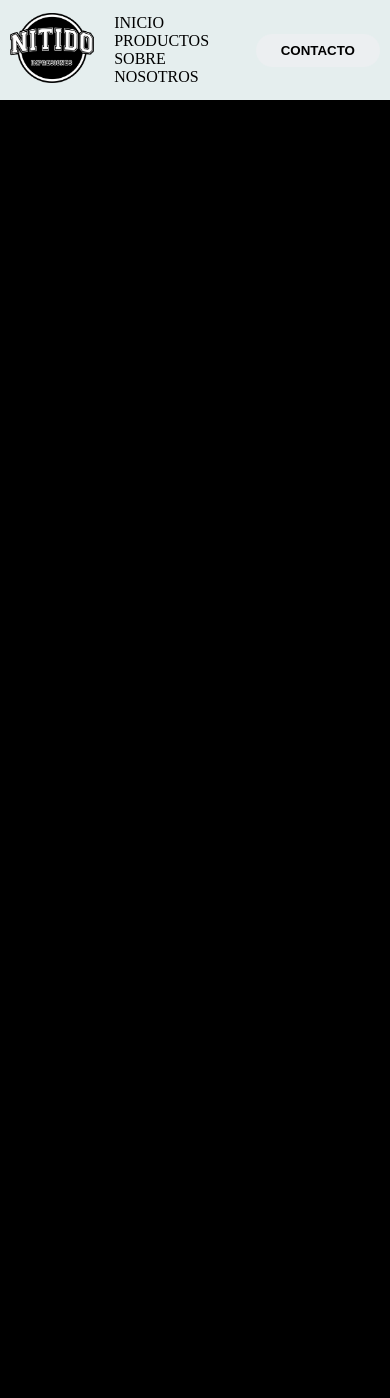
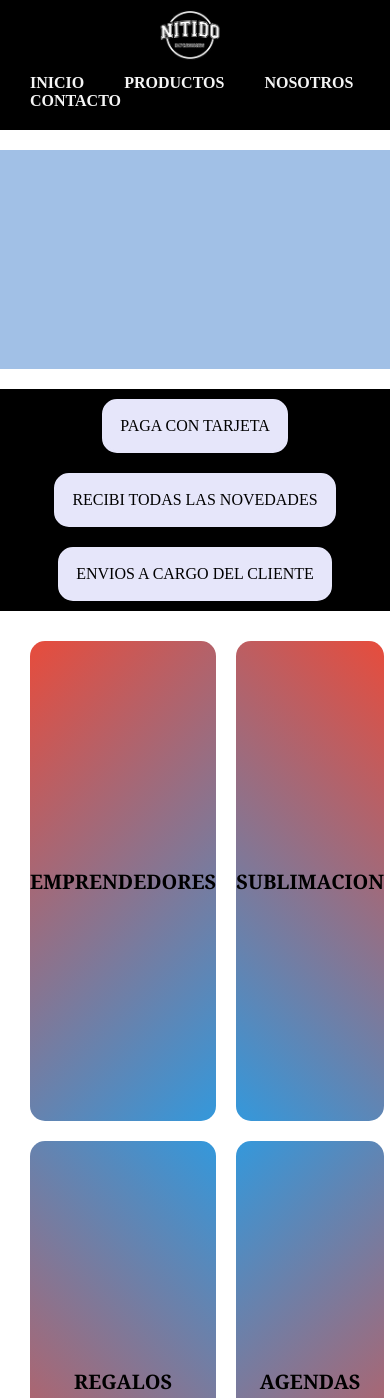
Before and after one commit to LucasPeraltaa/ProyectoFinal-CH, a website: page index.html in a window 390 px wide. Shown: the top 1398 px of the page. Before the commit the page ends 844 px from the top, so only its background shows below. Drawn offline with Linux system fonts and the light colour scheme.

Commit message:
Modificamos el nav, agregamos portada y creamos una grilla que nos direccionará a las diferentes tiendas

```diff
--- a/index.html
+++ b/index.html
@@ -27,17 +27,45 @@
 <body>
     <header>
         <div class="logo">
-            <a href="index.html"><img src="./img/logo.png" alt="logo nitido"></a>
-        </div>
+        <a href="index.html"><img src="./img/logo.png" alt="logo nitido"></a>
+    </div>
         <nav>
-            <ul class="nav-links">
-                <li><a href="#">INICIO</a></li>
-                <li><a href="#">PRODUCTOS</a></li>
-                <li><a href="#">SOBRE NOSOTROS</a></li>
+            <ul>
+                <li><a href="index.html">INICIO</a></li>
+                <li><a href="#productos">PRODUCTOS</a></li>
+                <li><a href="#nosotros">NOSOTROS</a></li>
+                <li><a href="html/contacto.html">CONTACTO</a></li>
             </ul>
         </nav>
-        <a href="#" class="btn"><button>CONTACTO</button></a>
     </header>
+
+    <main>
+        <div class="portada">
+            <img src="img/carousel1.png" alt="portada">
+        </div>
+        <div class="informacion">
+            <div class="info"><p>PAGA CON TARJETA</p></div>
+            <div class="info"><p>RECIBI TODAS LAS NOVEDADES</p></div>
+            <div class="info"><p>ENVIOS A CARGO DEL CLIENTE</p></div>
+        </div>
+        <div class="grid-producto" id="productos">
+            <a href="html/emprendedores.html">
+                <div class="grid-item emp">
+                    <p>EMPRENDEDORES</p>
+                </div>
+            </a>
+            <div class="grid-item sub">
+                <a href="html/sublimacion.hmtl"><p>SUBLIMACION</p></a>
+
+            </div>
+            <div class="grid-item reg">
+                <a href="html/regalos.html"><p>REGALOS</p></a>
+            </div>
+            <div class="grid-item age">
+                <a href="html/agendas.html"><p>AGENDAS</p></a>
+            </div>
+        </div>
+    </main>
 
 </body>
 </html>
--- a/scss/base/_reset.scss
+++ b/scss/base/_reset.scss
@@ -5,5 +5,5 @@
 }
 
 body{
-    background-color: black;
+    background-color: white;
 }
--- a/scss/layout/_header.scss
+++ b/scss/layout/_header.scss
@@ -1,59 +1,59 @@
+@import "../utilities/variables";
+
 header{
-    background-color: rgb(229, 238, 238);
    display: flex;
+   min-height: 70px;
    justify-content: space-between;
+   background-color: black;
    align-items: center;
-    height: 100px;
-    padding: 5px 10px;
+   padding: 10px;
 
    .logo{
+        display: flex;
+        align-items: center;
+
         img{
-            height: 70px;
-            width: auto;
-            transition: all 0.3s;
+            height: 50px;
+            margin-right: 10px;
+            &:hover{
+                scale: 1.5;
+                transition: all 0.5s ease 0s;
+                margin-right: 250px;
+            }
+        }
+        h2{
+            text-align: center;
+            font-family: Verdana, Geneva, Tahoma, sans-serif;
+            font-size: 20px;
+            color: whitesmoke;
+        }
+   }
+   a{
+    text-decoration: none;
+    color: whitesmoke;
+   }
+   nav{
+
+    ul{
+        display: flex;
+        list-style: none;
+        flex-wrap: wrap;
+        li{
+            a{
+                font-weight: 600;
+                padding: 10px;
+                margin: 10px;
+                color: whitesmoke;
+                border-radius: 5px;
 
                 &:hover{
-                transform: scale(1.2);
-            }
-        }
-    }
-    .nav-links{
-        list-style: none;
-        li{
-            display: inline-block;
-            padding: 0 20px;
-            a{
-                font-size: 700;
+                    background-color: whitesmoke;
                     color: black;
-                text-decoration: none;
-                &:hover{
-                    background-color: black;
-                    padding: 10px 10px;
-                    border-radius: 10px;
-                    color: white;
-                    transition: all 0.3s ease 0s;
-                }
-            }
-            &:hover{
-                transform: scale(1.1);
-            }
-        }
-    }
-    .btn{
-        button{
-            font-weight: 700;
-            color: black;
-            padding: 9px 25px;
-            background: #eceff1;
-            border: none;
-            border-radius: 50px;
-            cursor: pointer;
-            transition: all 0.3s ease 0s;
-            &:hover{
-                background-color: black;
-                color: white;
-                transform: scale(1.1);
+                    transition: all 0.7s ease 0s;
                 }
             }
         }
     }
+
+    }
+}
--- /dev/null
+++ b/scss/layout/_main.scss
@@ -0,0 +1,87 @@
+main{
+    .portada{
+        display: flex;
+        flex-direction: column;
+        max-width: 100%;
+        align-items: center;
+        text-align: center;
+        img{
+            max-width: 100%;
+            height: auto;
+
+            margin: 20px 20px;
+        }
+    }
+    .informacion{
+        max-width: 100%;
+        height: 100%;
+        background-color: black;
+
+        display: flex;
+        justify-content: space-evenly;
+        flex-wrap: wrap;
+        align-items: center;
+        .info{
+            border: 3px solid lavender;
+            border-radius: 15px;
+            margin: 20px;
+            padding: 25px;
+            background-color:lavender;
+            cursor: pointer;
+            p{
+                text-align: center;
+                color: black;
+            }
+            &:hover{
+                background-color: #c7c7e9;
+                scale: 1.2;
+                transition: all 0.5s ease 0s;
+            }
+        }
+
+    }
+    .grid-producto{
+
+        display: grid;
+        grid-template-columns: repeat(2,1fr);
+        grid-template-rows: repeat(2,1fr);
+        gap: 20px;
+        margin: 30px;
+        a{
+            list-style: none;
+            text-decoration: none;
+            p{
+                color: black;
+                font-size: 20px;
+                font-weight: bold;
+                font-family: Cambria, Cochin, Georgia, Times, 'Times New Roman', serif;
+                &:hover{
+                    scale:1.7;
+                    transition: all 0.7s ease 0s;
+                }
+            }
+        }
+        .grid-item{
+            border-radius: 15px;
+            height: 480px;
+
+            display: flex;
+            justify-content: center;
+            align-items: center;
+
+        }
+        .emp{
+            background: linear-gradient(-45deg, #3498db, #e74c3c);
+
+        }
+        .sub{
+            background: linear-gradient(45deg, #3498db, #e74c3c);
+        }
+        .reg{
+            background: linear-gradient(-135deg, #3498db, #e74c3c);
+        }
+        .age{
+            background: linear-gradient(135deg, #3498db, #e74c3c);
+        }
+    }
+}
--- a/scss/layout/_media768.scss
+++ b/scss/layout/_media768.scss
@@ -1,5 +1,18 @@
+ // Media query para hacerlo responsive
 @media screen and (max-width: 768px) {
     header{
         flex-direction: column;
+        text-align: center;
+        nav{
+            padding: 10px 0px;
+        }
+    }
+    main{
+        .informacion{
+            .info{
+                margin: 10px;
+                padding: 15px;
+            }
+        }
     }
 }
--- a/scss/style.scss
+++ b/scss/style.scss
@@ -1,5 +1,7 @@
 //LAYOUT
 @import 'layout/header';
+@import 'layout/main';
+@import 'layout/media768';
 
 // BASE
 @import 'base/reset';
```
Also changed, not shown: css/style.css, img/carousel1.png (added), img/carousel2.png (added), img/carousel3.png (added), img/foto1.png (added), img/foto2.png (added), img/foto3.png (added), img/foto4.png (added), 1 other file. Lines whose indentation alone changed are shown as unchanged.
